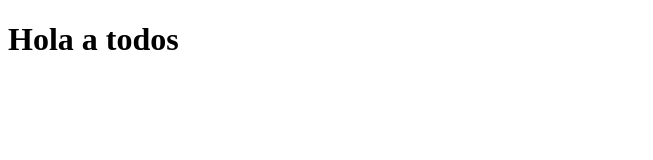
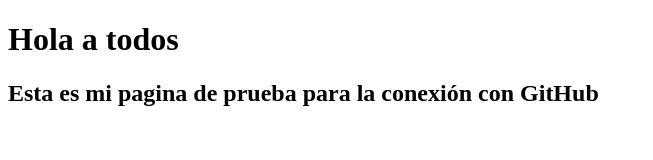
Before and after one commit to Leanderver/Proyecto_Puppeteer, a plain HTML site: page index.html in a window 1280 px wide. Shown: the whole page, without its empty margins (0-653 px from the left). Drawn offline with Linux system fonts and the light colour scheme.

Commit message:
Mi primer commit

```diff
--- a/index.html
+++ b/index.html
@@ -7,5 +7,6 @@
 </head>
 <body>
     <h1>Hola a todos</h1>
+    <h2>Esta es mi pagina de prueba para la conexión con GitHub</h2>
 </body>
 </html>
```
